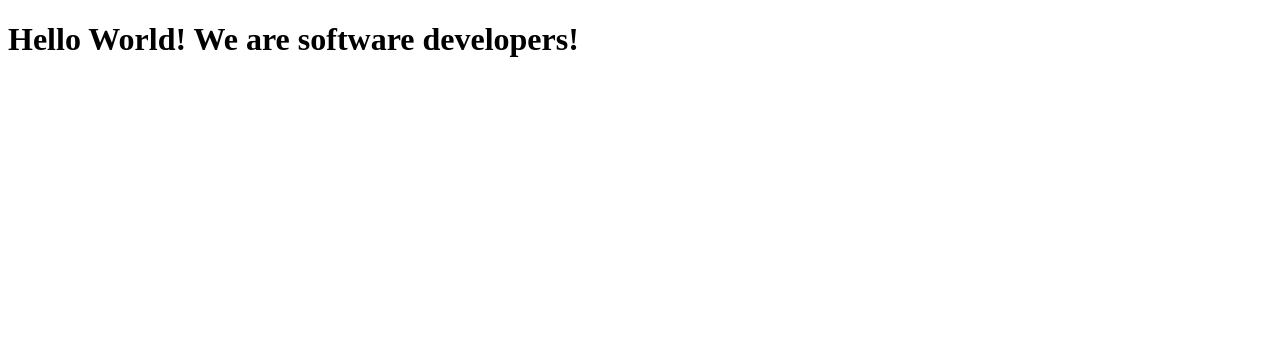
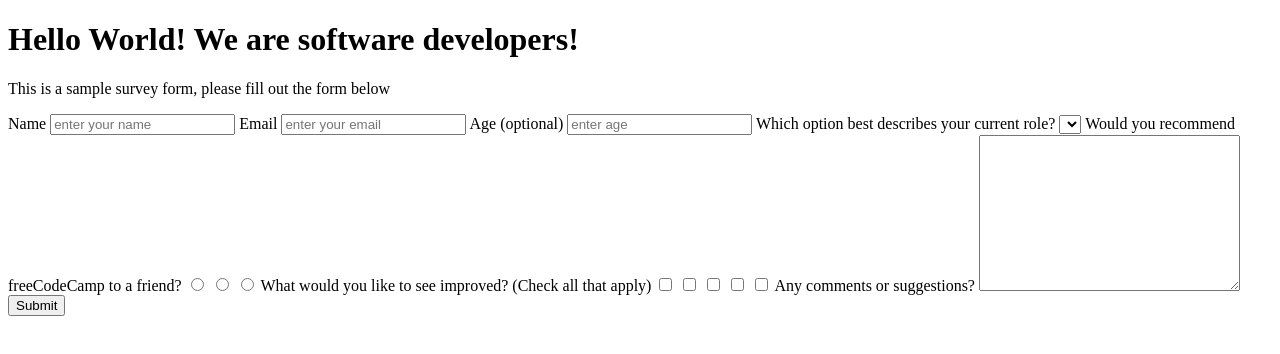
Before and after one commit to laiifuu/HayetJamesMicroverseChallenge, a plain HTML site: page index.html in a window 1280 px wide. Drawn offline with Linux system fonts and the light colour scheme.

Commit message:
updated the index.html file with elements for survey form

```diff
--- a/index.html
+++ b/index.html
@@ -7,22 +7,51 @@
   </head>
 
   <body>
-    <script src="https://cdn.freecodecamp.org/testable-projects-fcc/v1/bundle.js"></script>
+    <header id="header">
+      <h1 id="title">Hello World! We are software developers!</h1>
+      <p>This is a sample survey form, please fill out the form below</p>
+    </header>
 
-    <!--
+    <main id="form">
+      <form action="" method="post" id="survey-form">
+        <label for="name"> Name
+          <input type="text" name="name" id="name" placeholder="enter your name">
+        </label>
 
-    Hello Camper!
+        <label for="email"> Email
+          <input type="email" name="email" id="email" placeholder="enter your email" required>
+        </label>
 
-    For now, the test suite only works in Chrome!
-    Please read the README below in the JS Editor before beginning.
-    Feel free to delete this message once you have read it.
-    Good luck and Happy Coding!
+        <label for="number"> Age (optional)
+          <input type="number" name="" id="number" placeholder="enter age" required>
+        </label>
 
-    - The freeCodeCamp Team
+        <label for="select">Which option best describes your current role?</label>
+        <select name="select" id="dropdown">
+          <option value="First option"></option>
+          <option value="Second option"></option>
+          <option value="Third option"></option>
+        </select>
 
-    -->
-    <script  src="js/index.js"></script>
+        <label for="name">Would you recommend freeCodeCamp to a friend?
+          <input type="radio" name="radio" value="Definitely">
+          <input type="radio" name="radio" value="Maybe">
+          <input type="radio" name="radio" value="Not sure">
+        </label>
 
-    <h1>Hello World! We are software developers!</h1>
+        <label for="checkbox">What would you like to see improved? (Check all that apply)
+          <input type="checkbox" name="checkbox" id="" value="Front-end projects">
+          <input type="checkbox" name="checkbox" id="" value="Front-end projects">
+          <input type="checkbox" name="checkbox" id="" value="Front-end projects">
+          <input type="checkbox" name="checkbox" id="" value="Front-end projects">
+          <input type="checkbox" name="checkbox" id="" value="Front-end projects">
+        </label>
+
+        <label for="textarea">Any comments or suggestions?</label>
+        <textarea name="textarea" id="comment" cols="30" rows="10"></textarea>
+
+        <input type="button" value="Submit">
+      </form>
+    </main>
   </body>
 </html>
```
